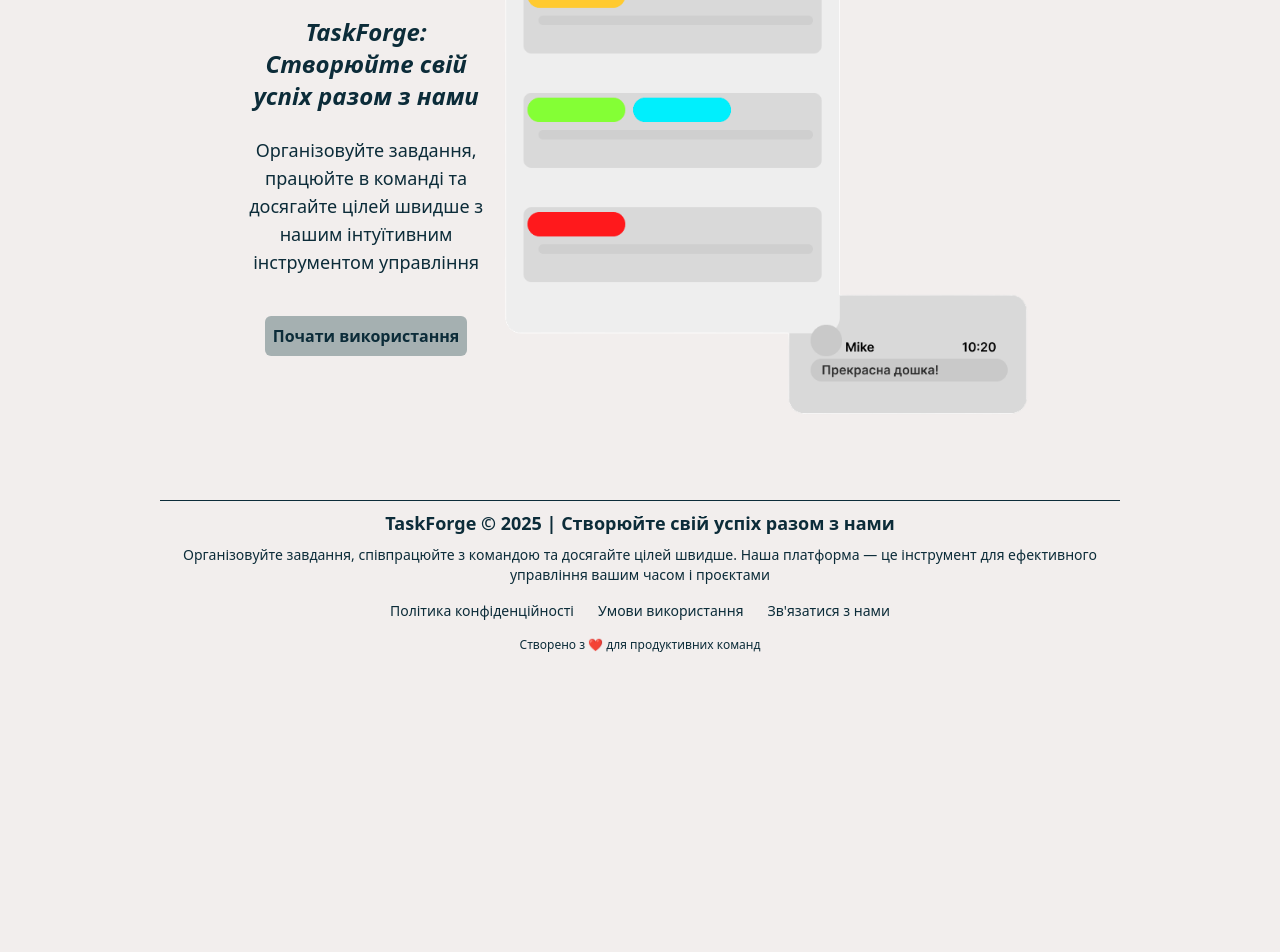
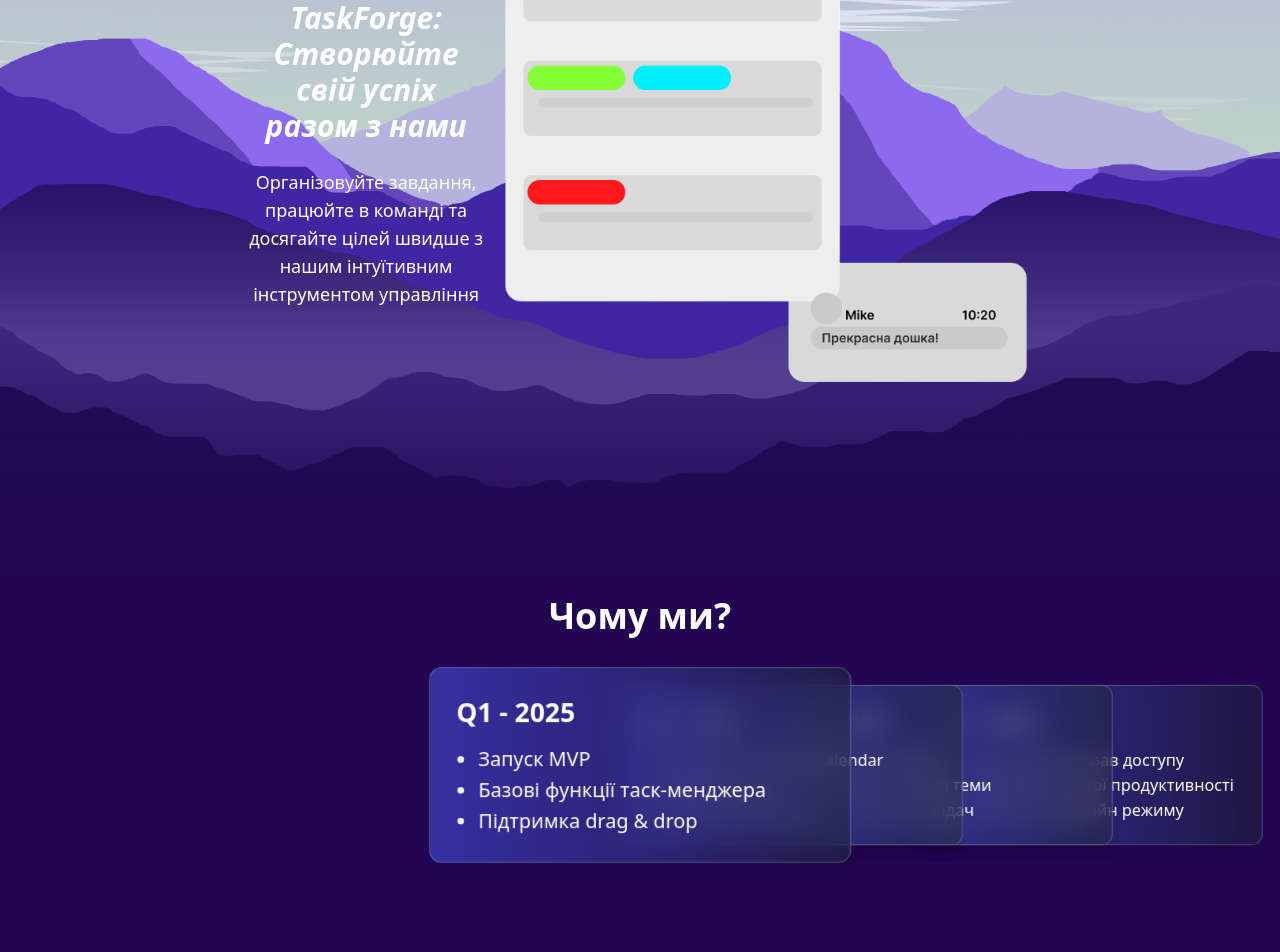
Before and after one commit to k-jdev/TaskForge, a React (Vite) app: page / in a window 1280 px wide. Shown: the part 220-1172 px from the top of the page. Before the commit the page ends 897 px from the top, so only its background shows below. Built offline with nearby package versions, Linux system fonts and the light colour scheme.

Commit message:
Added Components main and MainArticle, added library framer-motion

```diff
--- a/package.json
+++ b/package.json
@@ -13,6 +13,8 @@
     "@prisma/client": "^6.1.0",
     "@reduxjs/toolkit": "^2.5.0",
     "axios": "^1.7.9",
+    "framer-motion": "^12.4.7",
+    "motion": "^12.4.7",
     "react": "^18.2.0",
     "react-dom": "^18.2.0",
     "react-query": "^3.39.3",
--- a/src/App.tsx
+++ b/src/App.tsx
@@ -3,14 +3,23 @@
 import Home from "./pages/Home";
 import { Routes, Route } from "react-router-dom";
 import Users from "./pages/Users";
-
+import bgImage from "./assets/background.png";
 function App() {
   return (
-    <Routes>
-      <Route path="/" element={<Home />} />{" "}
-      <Route path="/boards" element={<Boards />} />{" "}
-      <Route path="/users" element={<Users />} />{" "}
-    </Routes>
+    <div
+      className="bg-cover bg-center h-screen relative"
+      style={{
+        backgroundImage: `linear-gradient(to bottom, rgba(34, 6, 82, 0) 70%, rgba(34, 6, 82, 1)), url(${bgImage})`,
+        backgroundSize: "cover",
+        backgroundPosition: "center",
+      }}
+    >
+      <Routes>
+        <Route path="/" element={<Home />} />{" "}
+        <Route path="/boards" element={<Boards />} />{" "}
+        <Route path="/users" element={<Users />} />{" "}
+      </Routes>
+    </div>
   );
 }
 
--- a/src/components/Footer/Footer.tsx
+++ b/src/components/Footer/Footer.tsx
@@ -2,8 +2,7 @@
 
 function Footer() {
   return (
-    <footer className=" text-customGray py-6 text-center mt-12">
-      <hr className="border-customGray" />
+    <footer className=" text-white py-6 text-center mt-12">
       <div className="container mx-auto px-4">
         <p className="text-lg font-semibold mt-2">
           TaskForge © {new Date().getFullYear()} | Створюйте свій успіх разом з
@@ -15,13 +14,13 @@
           вашим часом і проєктами
         </p>
         <div className="flex justify-center gap-6 mt-4">
-          <a href="#" className="hover:underline text-customGray text-sm">
+          <a href="#" className="hover:underline text-white text-sm">
             Політика конфіденційності
           </a>
-          <a href="#" className="hover:underline text-customGray text-sm">
+          <a href="#" className="hover:underline text-white text-sm">
             Умови використання
           </a>
-          <a href="#" className="hover:underline text-customGray text-sm">
+          <a href="#" className="hover:underline text-white text-sm">
             Зв'язатися з нами
           </a>
         </div>
--- a/src/components/Header/Header.tsx
+++ b/src/components/Header/Header.tsx
@@ -1,27 +1,32 @@
 import React from "react";
 import headerImg from "../../assets/image.png";
+import { motion } from "framer-motion";
+
+import { useState } from "react";
 
 function Header() {
   return (
+    <motion.div
+      initial={{ opacity: 0, y: 50 }}
+      animate={{ opacity: 1, y: 0 }}
+      transition={{ duration: 1 }}
+    >
       <header className="mt-10 mx-5 md:mt-20 md:mx-20 flex flex-col md:flex-row justify-between items-center text-center">
         <div className="w-full md:w-80 mb-8 md:mb-0">
           <div>
-          <h3 className="text-customGray p-2 text-xl md:text-2xl font-bold italic rounded-lg">
+            <h3 className="text-white p-2 text-xl md:text-3xl font-bold italic rounded-lg">
               TaskForge: Створюйте свій успіх разом з нами
             </h3>
-          <p className="text-customGray text-sm md:text-lg mt-4">
-            Організовуйте завдання, працюйте в команді та досягайте цілей швидше
-            з нашим інтуїтивним інструментом управління
+            <p className="text-white text-sm md:text-lg mt-4">
+              Організовуйте завдання, працюйте в команді та досягайте цілей
+              швидше з нашим інтуїтивним інструментом управління
             </p>
-          <button className="mt-6 md:mt-10 font-bold text-sm md:text-base text-customGray bg-customWhiteGray p-2 rounded-md hover:scale-110 hover: shadow-customGray hover:text-white transition-all duration-300 ease-in-out">
+            {/* <button className="mt-6 md:mt-10 font-bold text-sm md:text-base text-customGray bg-customWhiteGray p-2 rounded-md ">
             Почати використання
-          </button>
+          </button> */}
           </div>
         </div>
         <div className="relative group w-full md:w-auto">
-        {/* Градієнтний фон */}
-
-        {/* Зображення */}
           <img
             className="rounded-2xl transform group-hover:scale-110 group-hover:rotate-3 group-hover:translate-y-2 transition-transform duration-500 ease-out z-10 relative w-full md:w-auto"
             src={headerImg}
@@ -29,6 +34,7 @@
           />
         </div>
       </header>
+    </motion.div>
   );
 }
 
--- /dev/null
+++ b/src/components/Main/Main.tsx
@@ -0,0 +1,14 @@
+import React from "react";
+import MainArticle from "../MainArticle/MainArticle";
+
+type Props = {};
+
+function Main({}: Props) {
+  return (
+    <div className="mt-40">
+      <MainArticle />
+    </div>
+  );
+}
+
+export default Main;
--- /dev/null
+++ b/src/components/MainArticle/MainArticle.tsx
@@ -0,0 +1,84 @@
+import { useState } from "react";
+import { motion } from "framer-motion";
+
+type Props = {};
+const roadmapData = [
+  {
+    quarter: "Q1 - 2025",
+    tasks: [
+      "Запуск MVP",
+      "Базові функції таск-менджера",
+      "Підтримка drag & drop",
+    ],
+  },
+  {
+    quarter: "Q2 - 2025",
+    tasks: [
+      "Інтеграція з Google Calendar",
+      "Повідомлення",
+      "Хмарне зберігання",
+    ],
+  },
+  {
+    quarter: "Q3 - 2025",
+    tasks: ["Мобільна версія", "Підтримка темної теми", "Автоматизація задач"],
+  },
+  {
+    quarter: "Q4 - 2025",
+    tasks: [
+      "Налаштування прав доступу",
+      "Оптимізація вашої продуктивності",
+      "Підтримка оффлайн режиму",
+    ],
+  },
+];
+
+function MainArticle({}: Props) {
+  const [activeIndex, setActiveIndex] = useState(0);
+  return (
+    <div className="flex flex-col items-center text-white p-10 bg-gradient-to-b  to-gray-900 min-h-screen">
+      <motion.div
+        initial={{ opacity: 0, y: 50 }}
+        animate={{ opacity: 1, y: 0 }}
+        transition={{ duration: 0.5 }}
+      >
+        <h1 className="text-4xl font-bold mb-10">Чому ми?</h1>
+        <div className="relative w-full max-w-5xl h-64 flex justify-center perspective-1000">
+          {roadmapData.map((item, index) => {
+            const offset = index - activeIndex;
+            const isActive = index === activeIndex;
+            const translateX = offset * 150;
+            const rotateY = offset;
+            const zIndex = isActive ? 10 : 5 - Math.abs(offset);
+            const scale = isActive ? 1.1 : 0.9;
+
+            return (
+              <div
+                key={index}
+                className={`absolute w-96 p-6 rounded-xl transition-transform duration-500 shadow-lg backdrop-blur-lg border border-white/20 bg-gradient-to-r from-indigo-800 to-gray-800/50 cursor-pointer`}
+                style={{
+                  transform: `translate3d(${translateX}px, 0, ${
+                    zIndex * 10
+                  }px) scale(${scale}) rotateY(${rotateY}deg)`,
+                  zIndex: zIndex,
+                }}
+                onClick={() => setActiveIndex(index)}
+              >
+                <h2 className="text-2xl font-semibold mb-3">{item.quarter}</h2>
+                <ul className="list-disc pl-5 cursor-pointer">
+                  {item.tasks.map((task, i) => (
+                    <li key={i} className="text-lg">
+                      {task}
+                    </li>
+                  ))}
+                </ul>
+              </div>
+            );
+          })}
+        </div>
+      </motion.div>
+    </div>
+  );
+}
+
+export default MainArticle;
--- a/src/components/NavBar/Navbar.tsx
+++ b/src/components/NavBar/Navbar.tsx
@@ -1,6 +1,7 @@
 import React, { useState } from "react";
 import LoginForm from "../LoginForm/LoginForm";
 import RegisterForm from "../RegisterForm/RegisterForm";
+import { Link } from "react-router-dom";
 
 const Navbar = () => {
   const [isRegisterModalOpen, setRegisterModalOpen] = useState(false);
@@ -23,23 +24,19 @@
   };
 
   return (
-    <nav>
-      <div className="m-5 flex justify-between items-center">
-        <div className="flex">
-          <h2 className="text-3xl font-bold text-customGray">
-            <a href="/">TaskForge</a>
-          </h2>
-        </div>
-        <div className="flex items-center text-customGray font-bold text-lg">
+    <nav className="">
+      <div className="mx-40 flex justify-between items-center">
+        <div className="flex"></div>
+        <div className="flex items-center text-customGray font-bold text-lg mt-4">
           <ul className="flex">
             <li className="mr-8">
-              <a href="/boards">Дошки</a>
+              <Link to="/boards">Дошки</Link>
             </li>
             <li className="mr-8">
-              <a href="/users">Користувачі</a>
+              <Link to="/users">Користувачі</Link>
             </li>
           </ul>
-          <ul className="place-items-center">
+          <ul className="place-items-center flex ">
             <li>
               <button className="mr-4" onClick={() => openModal("register")}>
                 Зареєструватися
--- a/src/index.css
+++ b/src/index.css
@@ -3,8 +3,15 @@
 @tailwind utilities;
 
 html {
-  background-color: #f2eeed;
+  background-color: rgba(34, 6, 82, 255);
+  margin: 0;
+  padding: 0;
+  height: 100%;
 }
+#root {
+  height: 100%;
+}
+
 /* Змінити ширину смуги прокрутки */
 ::-webkit-scrollbar {
   width: 12px; /* Ширина для вертикальної прокрутки */
@@ -13,13 +20,13 @@
 
 /* Змінити фон самої смуги прокрутки */
 ::-webkit-scrollbar-track {
-  background: #2e2e2e; /* Світлий фон */
+  background: white; /* Світлий фон */
   border-radius: 10px; /* Закруглення */
 }
 
 /* Змінити вигляд бігунка */
 ::-webkit-scrollbar-thumb {
-  background: linear-gradient(to bottom, #ff7b54, #ff3d54); /* Градієнт */
+  background: linear-gradient(to bottom, white, white); /* Градієнт */
   border-radius: 10px;
   border: 3px solid #363636; /* Відступ від краю */
 }
--- a/src/pages/Boards.tsx
+++ b/src/pages/Boards.tsx
@@ -1,7 +1,7 @@
 import React from "react";
 import Navbar from "./../components/NavBar/Navbar";
 
-function Boards() {
+const Boards: React.FC = () => {
   return (
     <div>
       <Navbar />
@@ -10,6 +10,6 @@
       </button>
     </div>
   );
-}
+};
 
 export default Boards;
--- a/src/pages/Home.tsx
+++ b/src/pages/Home.tsx
@@ -2,12 +2,14 @@
 import Navbar from "../components/NavBar/Navbar";
 import Header from "../components/Header/Header";
 import Footer from "../components/Footer/Footer";
+import Main from "../components/Main/Main";
 
 function Home() {
   return (
-    <div className=" mx-40 ">
+    <div className="mx-40">
       <Navbar />
       <Header />
+      <Main />
       <Footer />
     </div>
   );
```
Also changed, not shown: src/assets/background.png (added), 1 other file (tests, documents, lock files or other folders). Lines whose indentation alone changed are shown as unchanged.
